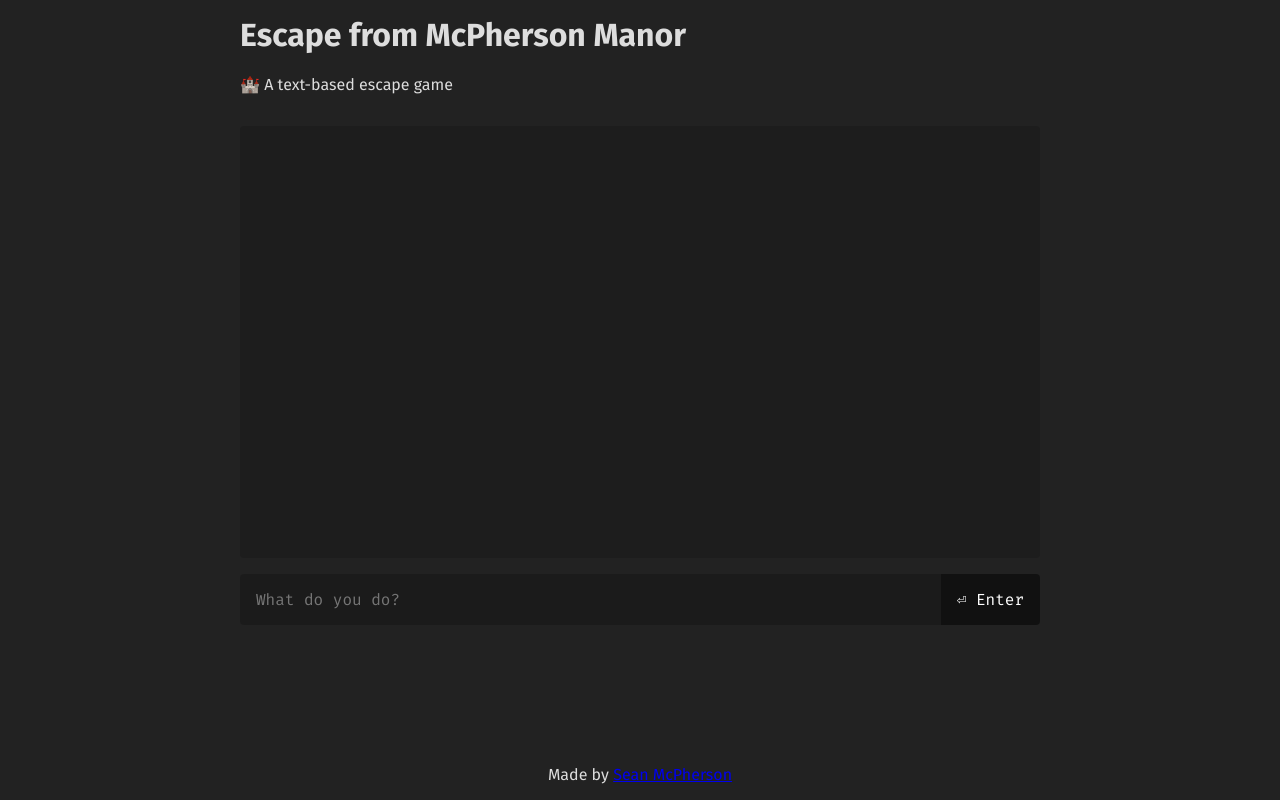
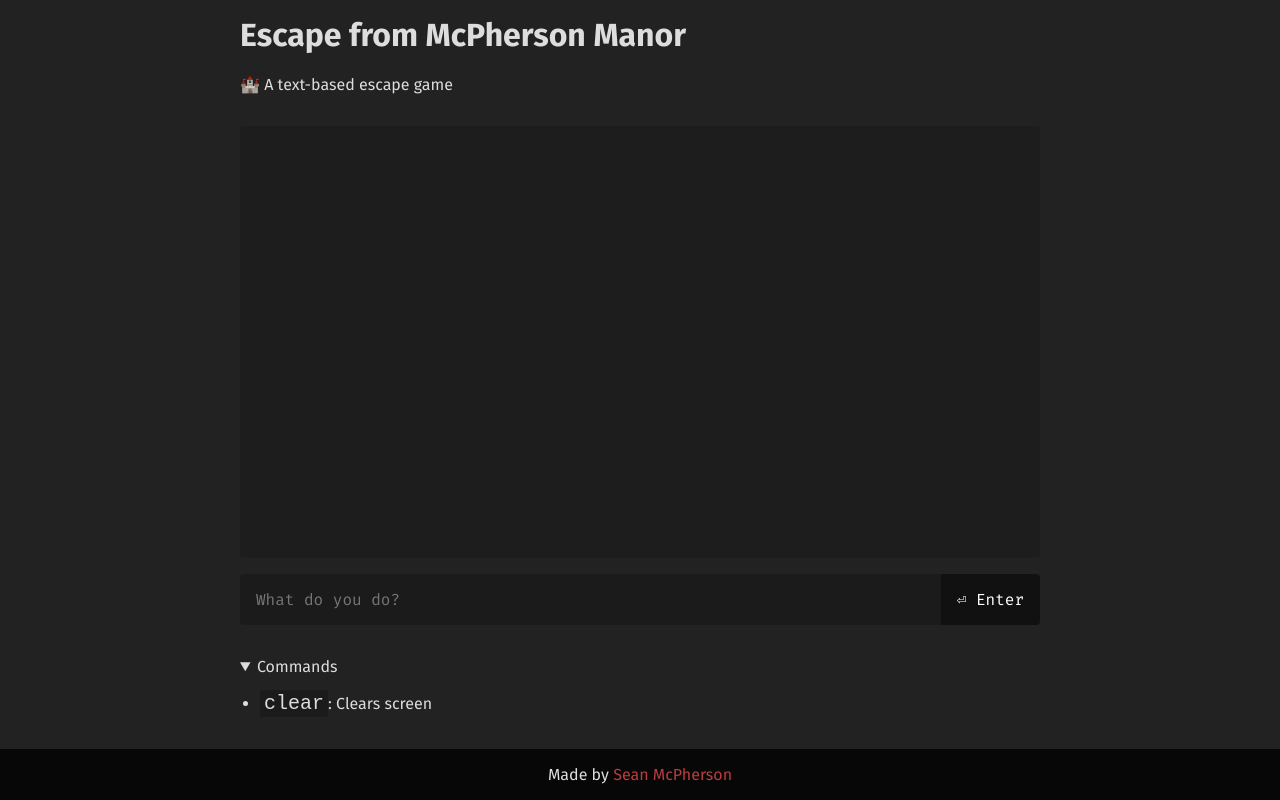
Before and after one commit to SeanMcP/escape-from-mcpherson-manor, a website built with Parcel: page index.html in a window 1280 px wide. Built offline with nearby package versions, Linux system fonts and the light colour scheme.

Commit message:
Add help section

```diff
--- /dev/null
+++ b/css/animations.css
@@ -0,0 +1,4 @@
+@keyframes fade-in {
+    from { opacity: 0 }
+    to { opacity: 1 }
+}
--- a/css/index.css
+++ b/css/index.css
@@ -1,4 +1,5 @@
 @import './variables.css';
+@import './animations';
 
 body {
     background: #222;
@@ -33,7 +34,6 @@ button {
 #Main {
     display: flex;
     flex-direction: column;
-    flex: 1;
 }
 
 #Screen {
@@ -49,6 +49,10 @@ button {
 #Screen > * {
     margin-left: 2rem;
     margin-right: 2rem;
+}
+
+#Screen > *:last-child {
+    animation: fade-in 100ms ease-in-out;
 }
 
 #Controls {
@@ -83,6 +87,29 @@ button {
     font-family: var(--mono);
 }
 
+#Help {
+    flex: 1;
+}
+
+#Help code {
+    background: rgba(0, 0, 0, 0.2);
+    border-radius: 2px;
+    font-size: 1.25rem;
+    padding: 2px 4px;
+}
+
 #Footer {
+    background: rgba(0, 0, 0, 0.8);
     text-align: center;
 }
+
+#Footer a,
+#Footer a:visited {
+    color: rgb(187, 60, 60);
+    text-decoration: none;
+}
+
+#Footer a:hover,
+#Footer a:active {
+    text-decoration: underline;
+}
--- a/index.html
+++ b/index.html
@@ -21,6 +21,12 @@
                 <button type="button" id="Enter"><kbd>⏎ Enter</kbd></button>
             </section>
         </main>
+        <details id="Help" class="--site-block" open>
+            <summary>Commands</summary>
+            <ul>
+                <li><code>clear</code>: Clears screen</li>
+            </ul>
+        </details>
         <footer id="Footer" class="--site-block">
             <p>Made by <a href="https://seanmcp.com" target="_blank" rel="noopener noreferrer">Sean McPherson</a></p>
         </footer>
```
